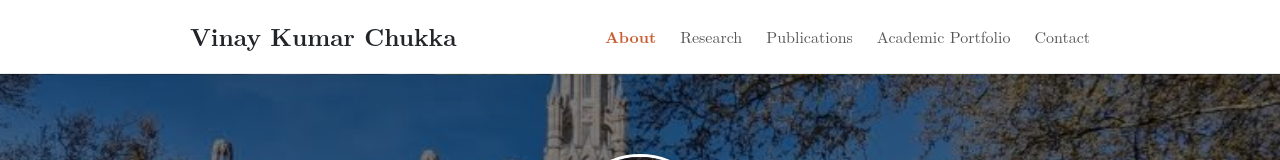
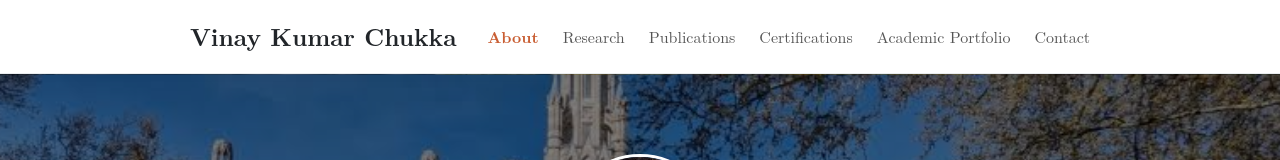
Before and after one commit to vinaykumarchukka05-commits/Portfolio, a plain HTML site: page index.html in a window 1280 px wide. Shown: the top 160 px of the page. Drawn offline with Linux system fonts and the light colour scheme.

Commit message:
index.html

```diff
--- a/index.html
+++ b/index.html
@@ -16,6 +16,7 @@
                 <li><a href="#about" class="active">About</a></li>
                 <li><a href="#research">Research</a></li>
                 <li><a href="#publications">Publications</a></li>
+                <li><a href="#certifications">Certifications</a></li>
                 <li><a href="#cv">Academic Portfolio</a></li>
                 <li><a href="#contact">Contact</a></li>
             </ul>
```
